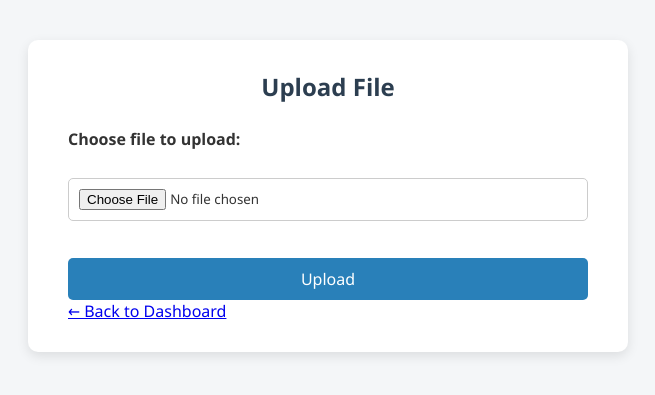
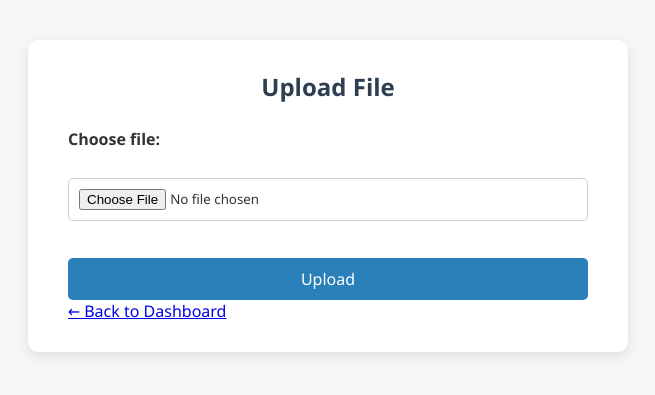
Before and after one commit to Presidor1/DATA-SECURITY-SYSTEM, a Python web app: template templates/upload.html in a window 1280 px wide. Shown: the top 395 px of the page, without its empty margins (312-967 px from the left). Run offline with Jinja, Linux system fonts and the light colour scheme; the template is opened without the code that fills it, so the values that code supplies are empty.

Commit message:
Update upload.html

```diff
--- a/templates/upload.html
+++ b/templates/upload.html
@@ -18,7 +18,7 @@
     {% endwith %}
 
     <form method="POST" enctype="multipart/form-data">
-      <label for="file">Choose file to upload:</label><br>
+      <label for="file">Choose file:</label><br>
       <input type="file" id="file" name="file" required><br><br>
       <button type="submit">Upload</button>
     </form>
```
